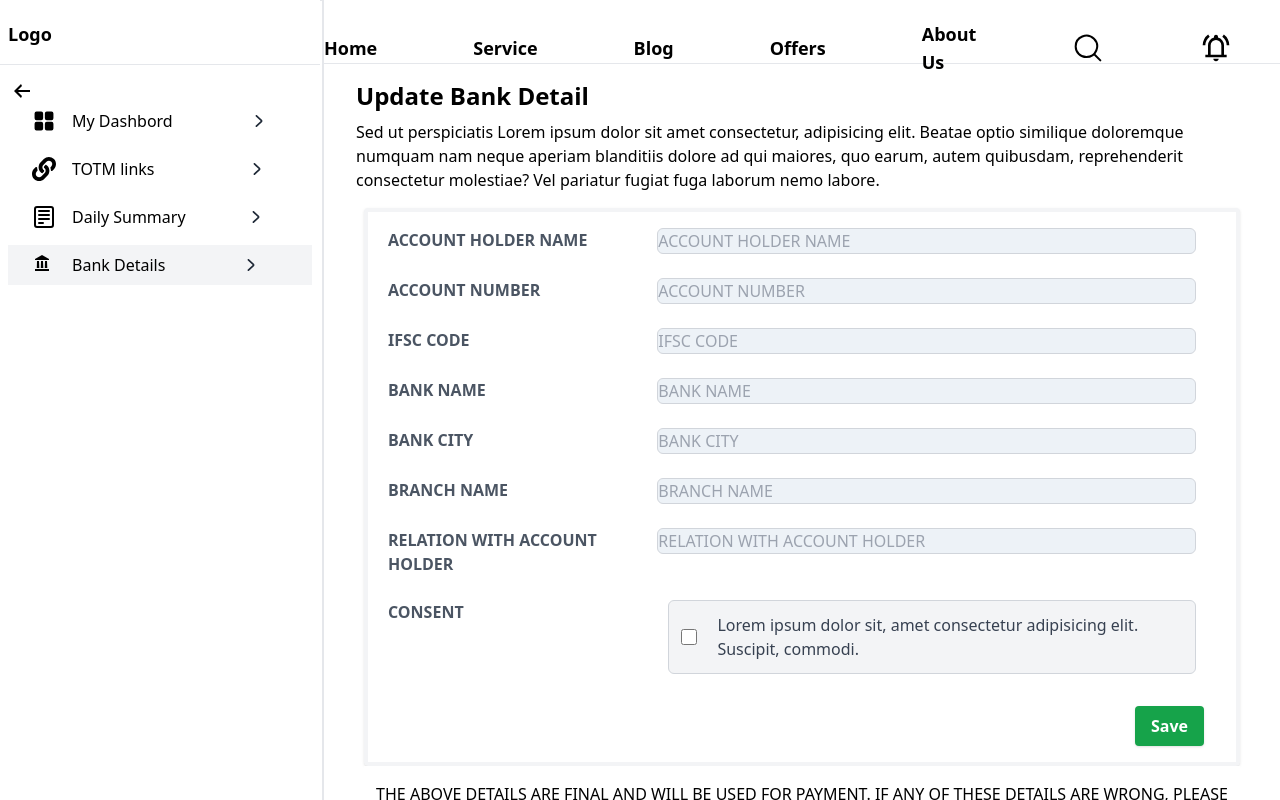
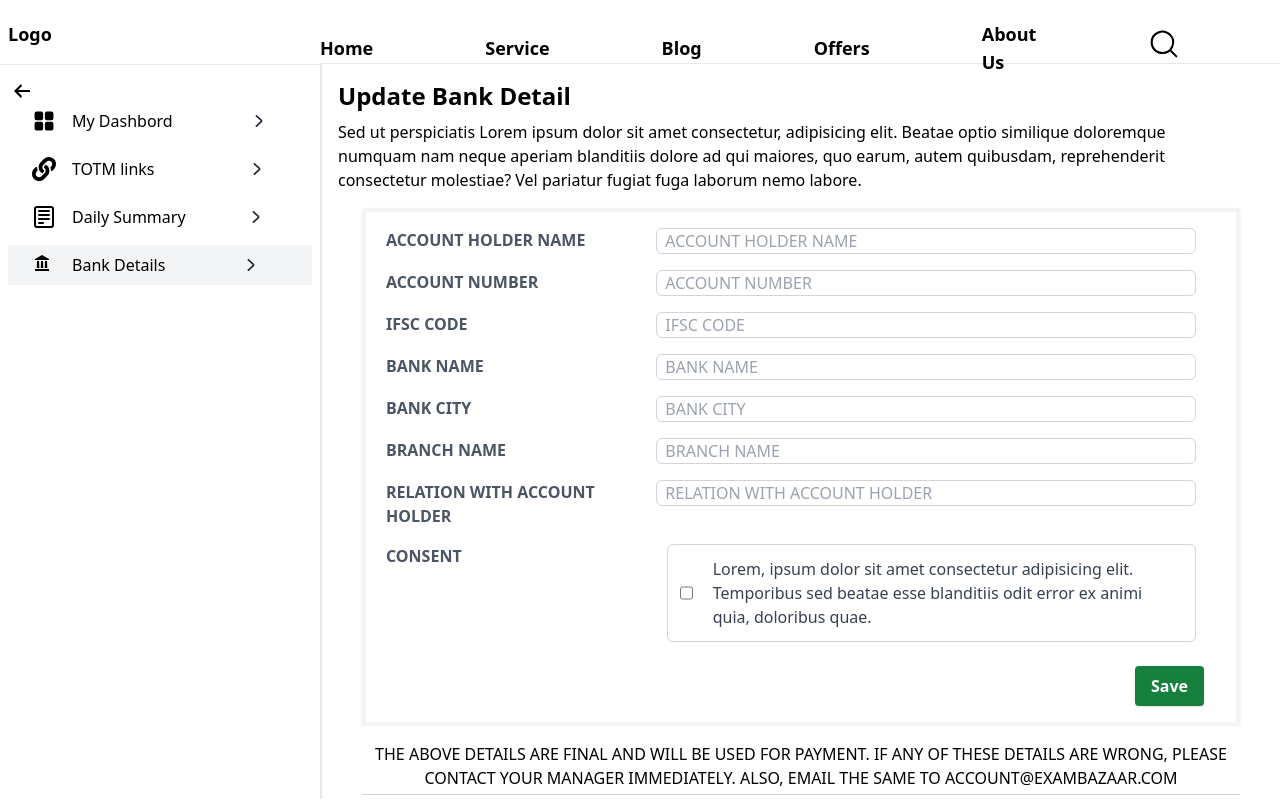
Before and after one commit to TheShubham1008/bank_page_chatcell, a React (Vite) app: page / in a window 1280 px wide. Built offline with nearby package versions, Linux system fonts and the light colour scheme.

Commit message:
Update allpage.jsx

```diff
--- a/src/allpage.jsx
+++ b/src/allpage.jsx
@@ -1,20 +1,28 @@
-import React, { useState } from 'react';
+import React, { useState } from "react";
 
 import "./App.css";
 
 const Allpages = () => {
   const [isOpen, setIsOpen] = useState(false);
+  const [isChecked, setIsChecked] = useState(false);
 
   const toggleMenu = () => {
     setIsOpen(!isOpen);
   };
+
+  const handleCheckboxClick = () => {
+    setIsChecked(true);
+  };
+
   return (
     <div>
-       <div className="flex h-screen bg-white divide-x-2 ">
+      <div className="flex h-screen bg-white">
         {/* Sidebar */}
         <div className="hidden md:flex flex-col w-80 bg-white divide-y ">
           <div className="flex  h-16 bg-white">
-          <span className="text-black font-bold mt-5 pl-2 text-lg ">Logo</span>
+            <span className="text-black font-bold mt-5 pl-2 text-lg ">
+              Logo
+            </span>
           </div>
 
           <div className="flex flex-col flex-1 overflow-y-auto">
@@ -166,7 +174,7 @@ const Allpages = () => {
           </div>
         </div>
         <div className="md:hidden">
-        <button onClick={toggleMenu} className="block text-black">
+          <button onClick={toggleMenu} className="block text-black mt-2 ml-5 ">
             <svg
               xmlns="http://www.w3.org/2000/svg"
               className="h-6 w-6"
@@ -178,32 +186,19 @@ const Allpages = () => {
                 strokeLinecap="round"
                 strokeLinejoin="round"
                 strokeWidth={2}
-              d={isOpen ? "M6 18L18 6M6 6l12 12" : "M4 6h16M4 12h16m-7 6h7"}
+                d={
+                  isOpen
+                    ? "M18 9v2H6l4 4l-1 2l-7-7l7-7l1 2l-4 4z"
+                    : "M4 6h16M4 12h16m-7 6h7"
+                }
               />
             </svg>
           </button>
           {isOpen && (
-          <div className="flex flex-col w-80 bg-white divide-y">
-            <div className="flex h-16 bg-white">
-              <span className="text-black font-bold mt-5 pl-2 text-lg">
-                Logo
-              </span>
-            </div>
-
+            <div className="flex flex-col w-96 bg-white divide-y">
               <div className="flex flex-col flex-1 overflow-y-auto">
                 <nav className="flex-1 px-2 py-4 bg-white">
-                <svg
-                  xmlns="http://www.w3.org/2000/svg"
-                  className="h-5 w-7 mr-1"
-                  width="1em"
-                  height="1em"
-                  viewBox="0 0 20 20"
-                >
-                  <path
-                    fill="black"
-                    d="M18 9v2H6l4 4l-1 2l-7-7l7-7l1 2l-4 4z"
-                  />
-                </svg>
+                  <div className="border-t-[3px] border-gray-300  w-[350px] my-1"></div>
                   <a
                     href="#"
                     className="flex items-center px-4 py-2 text-black hover:bg-gray-100"
@@ -222,7 +217,7 @@ const Allpages = () => {
                     </svg>
                     My Dashbord
                     <svg
-                    className="w-3 h-3 text-gray-800  ml-20"
+                      className="w-3 h-3 text-gray-800  ml-[150px] "
                       aria-hidden="true"
                       xmlns="http://www.w3.org/2000/svg"
                       fill="none"
@@ -237,6 +232,7 @@ const Allpages = () => {
                       />
                     </svg>
                   </a>
+                  <div className="border-t-2 border-gray-300  w-[330px] my-1"></div>
                   <a
                     href="#"
                     className="flex items-center px-4 py-2 mt-2 text-black hover:bg-gray-100"
@@ -255,7 +251,7 @@ const Allpages = () => {
                     </svg>
                     TOTM links
                     <svg
-                    className="w-3 h-3 text-gray-800  ml-24 "
+                      className="w-3 h-3 text-gray-800  ml-[165px] "
                       aria-hidden="true"
                       xmlns="http://www.w3.org/2000/svg"
                       fill="none"
@@ -270,6 +266,7 @@ const Allpages = () => {
                       />
                     </svg>
                   </a>
+                  <div className="border-t-2 border-gray-300  w-[330px] my-1"></div>
                   <a
                     href="#"
                     className="flex items-center px-4 py-2 mt-2 text-black hover:bg-gray-100"
@@ -290,9 +287,9 @@ const Allpages = () => {
                         />
                       </g>
                     </svg>
-                  Daily Summary
+                    Daily Work Summary
                     <svg
-                    className="w-3 h-3 text-gray-800  ml-16"
+                      className="w-3 h-3 text-gray-800   ml-[95px]"
                       aria-hidden="true"
                       xmlns="http://www.w3.org/2000/svg"
                       fill="none"
@@ -307,6 +304,7 @@ const Allpages = () => {
                       />
                     </svg>
                   </a>
+                  <div className="border-t-2 border-gray-300 w-[330px] my-1"></div>
                   <a
                     href="#"
                     className="flex items-center px-4 py-2 mt-2 text-black bg-gray-100 "
@@ -321,9 +319,9 @@ const Allpages = () => {
                         d="M10 2L3 6v1h14V6zM5 8l-.2 7h2.5L7 8zm4 0l-.2 7h2.5L11 8zm4 0l-.2 7h2.5L15 8zM3 18h14v-2H3z"
                       />
                     </svg>
-                  Bank Details
+                    Update Bank Details
                     <svg
-                    className="w-3 h-3 text-gray-800  ml-20 "
+                      className="w-3 h-3 text-gray-800  ml-[100px]"
                       aria-hidden="true"
                       xmlns="http://www.w3.org/2000/svg"
                       fill="none"
@@ -338,6 +336,7 @@ const Allpages = () => {
                       />
                     </svg>
                   </a>
+                  <div className="border-t-2 border-gray-300  w-[330px] my-1"></div>
                 </nav>
               </div>
             </div>
@@ -345,9 +344,9 @@ const Allpages = () => {
         </div>
         <hr />
         {/* Main content */}
-      <div className="flex flex-col flex-1 overflow-y-auto">
-        <div className="flex items-center justify-between h-16 bg-white border-b border-gray-200">
-          <div className="flex items-center justify-center space-x-24 mt-8 text-lg ">
+        <div className="flex flex-col flex-1 overflow-y-auto  md:divide-x-2">
+          <div className="flex items-center justify-between h-16  bg-white border-b border-gray-200 ">
+            <div className="flex items-center justify-center space-x-28 mt-8  text-lg ">
               <a href="#" className="nav-link  hidden md:block">
                 Home
               </a>
@@ -366,7 +365,7 @@ const Allpages = () => {
               <a className="hidden md:block">
                 <svg
                   xmlns="http://www.w3.org/2000/svg"
-                className="h-8 w-8 "
+                  className="h-8 w-8 mb-2  "
                   viewBox="0 0 24 24"
                 >
                   <path
@@ -382,7 +381,7 @@ const Allpages = () => {
               <a className="hidden md:block">
                 <svg
                   xmlns="http://www.w3.org/2000/svg"
-                className="h-8 w-8"
+                  className="h-8 w-8 mb-2"
                   width="1.2rem"
                   height="1.2rem"
                   viewBox="0 0 24 24"
@@ -396,7 +395,7 @@ const Allpages = () => {
               <a className="hidden md:block">
                 <svg
                   xmlns="http://www.w3.org/2000/svg"
-                className="h-8 w-8 "
+                  className="h-8 w-8 mb-2 "
                   width="1.2rem"
                   height="1.2rem"
                   viewBox="0 0 24 24"
@@ -409,20 +408,20 @@ const Allpages = () => {
               </a>
             </div>
           </div>
-        <div className="p-4 mr-8 ml-4 ">
+          <div className="p-4 mr-8 ">
             <h1 className="text-2xl font-bold">Update Bank Detail </h1>
             <p className="mt-2 text-black">
               Sed ut perspiciatis Lorem ipsum dolor sit amet consectetur,
               adipisicing elit. Beatae optio similique doloremque numquam nam
               neque aperiam blanditiis dolore ad qui maiores, quo earum, autem
-            quibusdam, reprehenderit consectetur molestiae? Vel pariatur fugiat
-            fuga laborum nemo labore.
+              quibusdam, reprehenderit consectetur molestiae? Vel pariatur
+              fugiat fuga laborum nemo labore.
             </p>
           </div>
           <div>
             <div className="pt-4 pb-0 mt-6 lg:mt-0 rounded shadow bg-white border-4 border-gray-100 mx-5 lg:mx-10">
               <form>
-              <div className="md:flex mb-6 ml-5">
+                <div className="md:flex mb-4 ml-5">
                   <div className="md:w-1/3">
                     <label
                       className="block text-gray-600 font-bold md:text-left mb-3 md:mb-0 pr-4"
@@ -433,14 +432,14 @@ const Allpages = () => {
                   </div>
                   <div className="md:w-2/3 mr-10">
                     <input
-                    className="form-input block w-full focus:bg-white border border-gray-300 rounded-md"
+                      className="form-input block w-full bg-white border border-gray-300 rounded-md focus:bg-customGray"
                       id="my-textfield"
                       type="text"
-                    placeholder="ACCOUNT HOLDER NAME"
+                      placeholder="  ACCOUNT HOLDER NAME"
                     />
                   </div>
                 </div>
-              <div className="md:flex mb-6 ml-5">
+                <div className="md:flex mb-4 ml-5">
                   <div className="md:w-1/3">
                     <label
                       className="block text-gray-600 font-bold md:text-left mb-3 md:mb-0 pr-4"
@@ -451,14 +450,14 @@ const Allpages = () => {
                   </div>
                   <div className="md:w-2/3 mr-10">
                     <input
-                    className="form-input block w-full focus:bg-white border border-gray-300 rounded-md"
+                      className="form-input block w-full bg-white border border-gray-300 rounded-md focus:bg-customGray"
                       id="my-textfield"
                       type="text"
-                    placeholder="ACCOUNT NUMBER"
+                      placeholder="  ACCOUNT NUMBER"
                     />
                   </div>
                 </div>
-              <div className="md:flex mb-6 ml-5">
+                <div className="md:flex mb-4 ml-5">
                   <div className="md:w-1/3">
                     <label
                       className="block text-gray-600 font-bold md:text-left mb-3 md:mb-0 pr-4"
@@ -469,14 +468,14 @@ const Allpages = () => {
                   </div>
                   <div className="md:w-2/3 mr-10">
                     <input
-                    className="form-input block w-full focus:bg-white border border-gray-300 rounded-md"
+                      className="form-input block w-full bg-white border border-gray-300 rounded-md focus:bg-customGray"
                       id="my-textfield"
                       type="text"
-                    placeholder="IFSC CODE"
+                      placeholder="  IFSC CODE"
                     />
                   </div>
                 </div>
-              <div className="md:flex mb-6 ml-5">
+                <div className="md:flex mb-4 ml-5">
                   <div className="md:w-1/3">
                     <label
                       className="block text-gray-600 font-bold md:text-left mb-3 md:mb-0 pr-4"
@@ -487,14 +486,14 @@ const Allpages = () => {
                   </div>
                   <div className="md:w-2/3 mr-10">
                     <input
-                    className="form-input block w-full focus:bg-white border border-gray-300 rounded-md"
+                      className="form-input block w-full bg-white border border-gray-300 rounded-md focus:bg-customGray"
                       id="my-textfield"
                       type="text"
-                    placeholder="BANK NAME"
+                      placeholder="  BANK NAME"
                     />
                   </div>
                 </div>
-              <div className="md:flex mb-6 ml-5">
+                <div className="md:flex mb-4 ml-5">
                   <div className="md:w-1/3">
                     <label
                       className="block text-gray-600 font-bold md:text-left mb-3 md:mb-0 pr-4"
@@ -505,14 +504,14 @@ const Allpages = () => {
                   </div>
                   <div className="md:w-2/3 mr-10">
                     <input
-                    className="form-input block w-full focus:bg-white border border-gray-300 rounded-md"
+                      className="form-input block w-full bg-white border border-gray-300 rounded-md focus:bg-customGray"
                       id="my-textfield"
                       type="text"
-                    placeholder="BANK CITY"
+                      placeholder="  BANK CITY"
                     />
                   </div>
                 </div>
-              <div className="md:flex mb-6 ml-5">
+                <div className="md:flex mb-4 ml-5">
                   <div className="md:w-1/3">
                     <label
                       className="block text-gray-600 font-bold md:text-left mb-3 md:mb-0 pr-4"
@@ -523,14 +522,14 @@ const Allpages = () => {
                   </div>
                   <div className="md:w-2/3 mr-10">
                     <input
-                    className="form-input block w-full focus:bg-white border border-gray-300 rounded-md"
+                      className="form-input block w-full bg-white border border-gray-300 rounded-md focus:bg-customGray"
                       id="my-textfield"
                       type="text"
-                    placeholder="BRANCH NAME"
+                      placeholder="  BRANCH NAME"
                     />
                   </div>
                 </div>
-              <div className="md:flex mb-6 ml-5">
+                <div className="md:flex mb-4 ml-5">
                   <div className="md:w-1/3">
                     <label
                       className="block text-gray-600 font-bold md:text-left mb-3 md:mb-0 pr-4"
@@ -541,71 +540,90 @@ const Allpages = () => {
                   </div>
                   <div className="md:w-2/3 mr-10">
                     <input
-                    className="form-input block w-full focus:bg-white border border-gray-300 rounded-md"
+                      className="form-input block w-full bg-white border border-gray-300 rounded-md focus:bg-customGray"
                       id="my-textfield"
                       type="text"
-                    placeholder="RELATION WITH ACCOUNT HOLDER"
+                      placeholder="  RELATION WITH ACCOUNT HOLDER"
                     />
                   </div>
                 </div>
 
-              <div className="md:flex mb-6">
+                <div className="md:flex mb-4">
                   <div className="md:w-1/3 ml-5">
                     <label
                       className="block text-gray-600 font-bold md:text-left mb-3 md:mb-0 pr-4"
-                    for="consent-checkbox"
+                      htmlFor="consent-checkbox"
                     >
                       CONSENT
                     </label>
                   </div>
-                <div className="md:w-2/3 mr-10 ml-4 ">
-                  <div className="flex items-center bg-gray-100 mb-2 border border-gray-300 rounded-md p-3 ">
+                  <div className="md:w-2/3 mr-10 ml-4">
+                    {!isChecked ? (
+                      <div className="flex items-center bg-white mb-2 border border-gray-300 rounded-md p-3">
                         <input
                           type="checkbox"
                           id="consent-checkbox"
                           className="form-checkbox h-5 w-5 text-green-500"
+                          onChange={handleCheckboxClick}
                         />
                         <label
                           className="ml-5 text-gray-700 font-medium"
-                      for="consent-checkbox"
+                          htmlFor="consent-checkbox"
                         >
-                      Lorem ipsum dolor sit, amet consectetur adipisicing elit.
-                      Suscipit, commodi.
+                          Lorem, ipsum dolor sit amet consectetur adipisicing
+                          elit. Temporibus sed beatae esse blanditiis odit error
+                          ex animi quia, doloribus quae.
                         </label>
                       </div>
+                    ) : (
+                      <>
+                        <div className="flex flex-col items-center bg-customGray  border border-gray-300 rounded-md p-3">
+                          <label
+                            className="ml-5 text-gray-700 font-medium"
+                            htmlFor="consent-checkbox"
+                          >
+                            Lorem, ipsum dolor sit amet consectetur adipisicing
+                            elit.
+                            <span className="block">
+                              FILLED ON MAY 23, 2024
+                            </span>
+                          </label>
+                        </div>
+                      </>
+                    )}
                   </div>
                 </div>
 
                 <div className="md:flex md:items-center">
                   <div className="md:w-2/3"></div>
                   <div className="md:w-1/3 flex justify-end mr-8">
-                   <a href="/Otp">                    <button
-                      className="shadow bg-green-600 hover:bg-yellow-500 focus:shadow-outline focus:outline-none text-white font-bold py-2 px-4 rounded mb-4"
+                    <a href="/Otp">
+                      {" "}
+                      <button
+                        className="shadow bg-green-700 hover:bg-yellow-500 focus:shadow-outline focus:outline-none text-white font-bold py-2 px-4 rounded mb-4"
                         type="button"
                       >
                         Save
                       </button>
                     </a>
-
                   </div>
                 </div>
-
               </form>
             </div>
             <div className="pt-4 pb-0 mt-6  lg:mt-0  bg-white  mx-5 lg:mx-10">
-            <p className="uppercase text-center mb-4">
+              <p className="uppercase text-center mb-1">
                 The above details are final and will be used for payment. If any
                 of these details are wrong, please contact your manager
                 immediately. Also, email the same to account@exambazaar.com
               </p>
-            <br />
-            <div className="border-t border-gray-300 my-4"></div>
+
+              <div className="border-t border-gray-300 my-1"></div>
             </div>
           </div>
         </div>
       </div>
     </div>
-  )
-}
+  );
+};
 
-export default Allpages
+export default Allpages;
```
Lines whose indentation alone changed are shown as unchanged.
